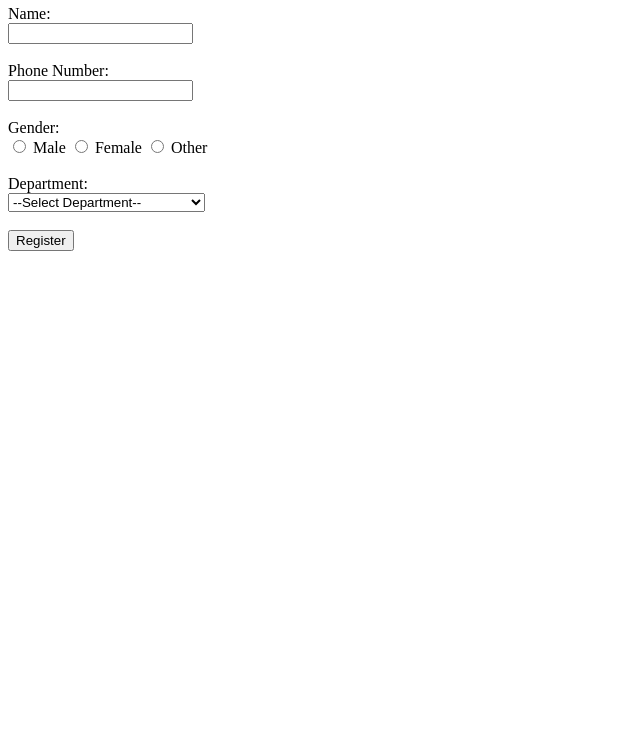
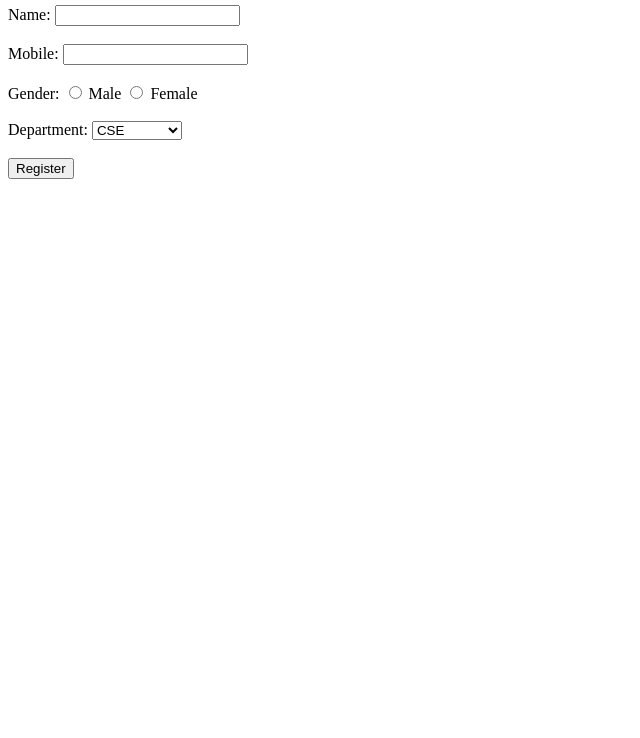
Before and after one commit to 24P61A67D5/week1, a plain HTML site: page index.html in a window 1280 px wide. Shown: the part 62-800 px from the top of the page, without its empty margins (0-640 px from the left). Drawn offline with Linux system fonts and the light colour scheme.

Commit message:
Update registration form

```diff
--- a/index.html
+++ b/index.html
@@ -1,42 +1,40 @@
 <!DOCTYPE html>
 <html>
 <head>
-    <title>Registration Form</title>
+    <title>Event Registration Form</title>
 </head>
 <body>
 
-<h2>Registration Form</h2>
+<h2>Event Registration Form</h2>
 
-<form action="details.html" method="GET">
-    <!-- Name -->
-    <label for="name">Name:</label><br>
-    <input type="text" id="name" name="name" required><br><br>
+<form action="success.html" method="GET">
 
-    <!-- Phone Number -->
-    <label for="phone">Phone Number:</label><br>
-    <input type="tel" id="phone" name="phone" required><br><br>
+    Name:
+    <input type="text" name="username" required>
+    <br><br>
 
-    <!-- Gender -->
-    <label>Gender:</label><br>
-    <input type="radio" id="male" name="gender" value="Male" required>
-    <label for="male">Male</label>
+    Mobile:
+    <input type="text" name="mobile" required>
+    <br><br>
 
-    <input type="radio" id="female" name="gender" value="Female">
-    <label for="female">Female</label>
+    Gender:
+    <input type="radio" name="gender" value="Male" required> Male
+    <input type="radio" name="gender" value="Female"> Female
+    <br><br>
 
-    <input type="radio" id="other" name="gender" value="Other">
-    <label for="other">Other</label><br><br>
-    <!-- Department -->
-    <label for="department">Department:</label><br>
-    <select id="department" name="department" required>
-        <option value="">--Select Department--</option>
-        <option value="CSE">Computer Science</option>
-        <option value="ECE">Electronics & Communication</option>
-        <option value="EEE">Electrical & Electronics</option>
-        <option value="ME">Mechanical</option>
-        <option value="CE">Civil</option>
-    </select><br><br>
-    <button type="submit">Register</button>
+    Department:
+    <select name="department" required>
+        <option value="CSE">CSE</option>
+        <option value="ECE">ECE</option>
+        <option value="EEE">EEE</option>
+        <option value="Mechanical">Mechanical</option>
+        <option value="Civil">Civil</option>
+    </select>
+    <br><br>
+
+    <input type="submit" value="Register">
+
 </form>
+
 </body>
 </html>
```
